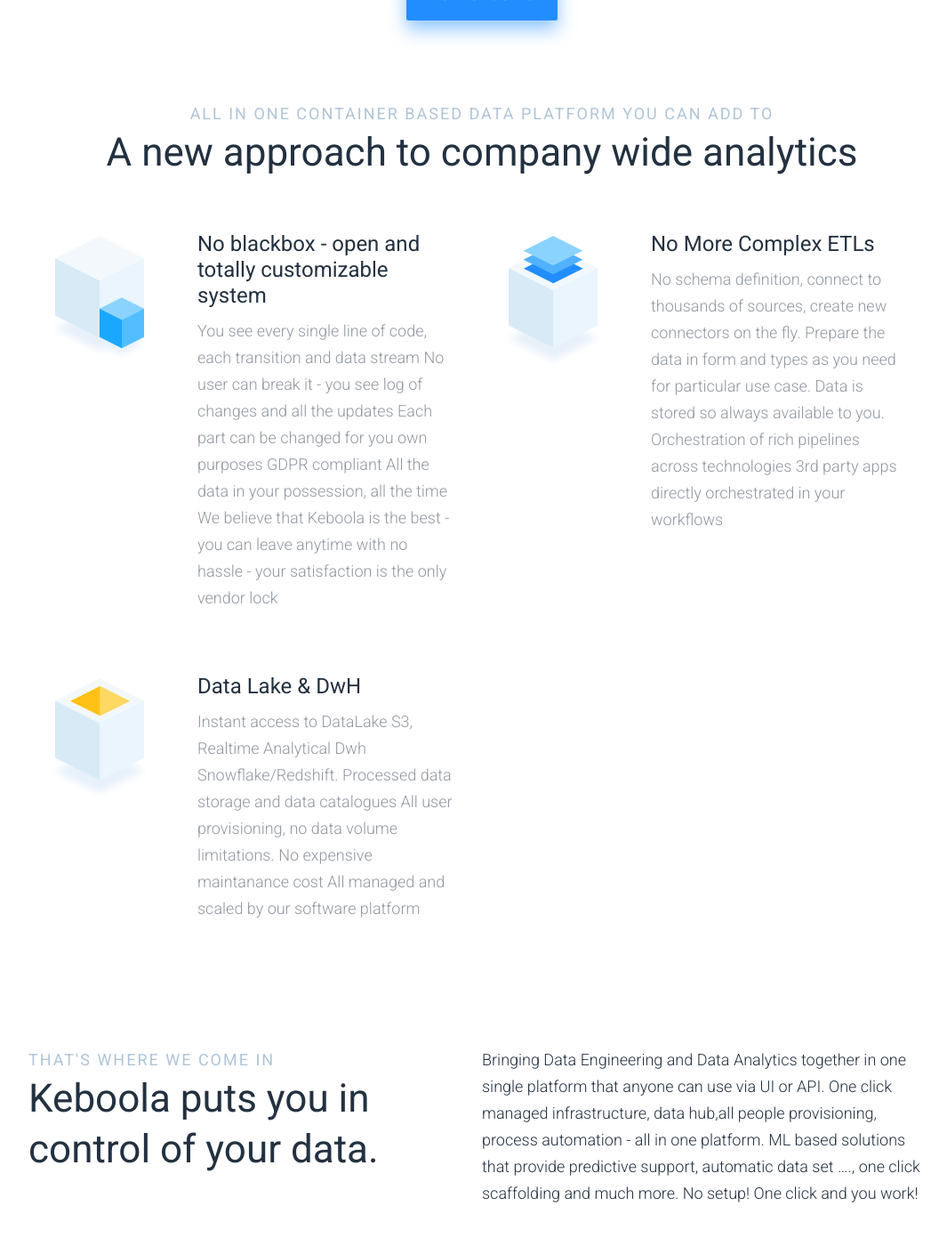
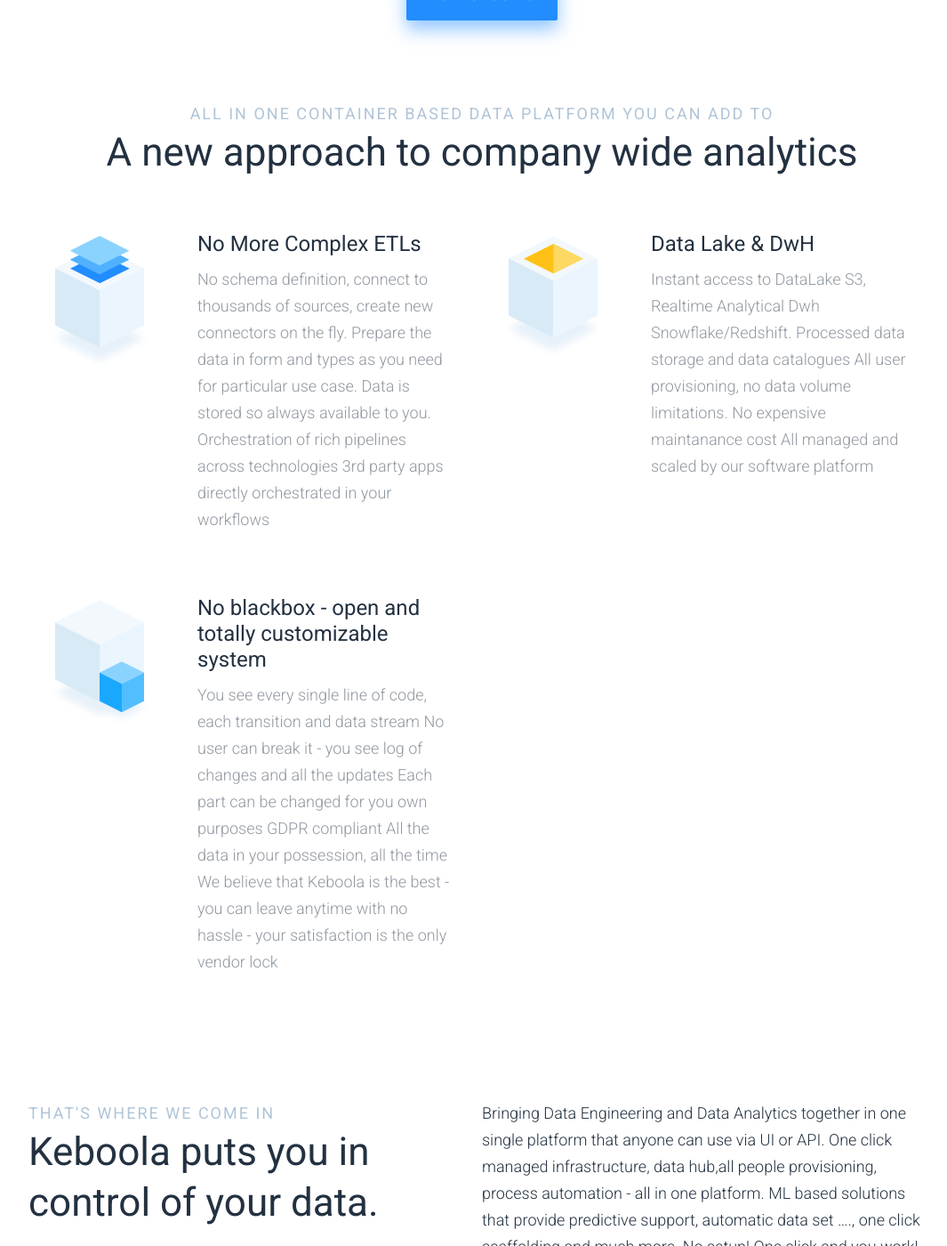
Before and after one commit to keboola/website, a Jekyll site: the page built from _product/index.md, in a window 1280 px wide and 1400 px high, scrolled down 1152 px. Shown: the whole window at 89% size, without its empty margins (98-1163 px from the left). Built offline with Jekyll 4.4.1, drawn with Linux system fonts in a browser that asks for light colours; nearby versions of some CDN libraries; part of the change alters nothing that is shown.

```diff
--- a/_product/index.md
+++ b/_product/index.md
@@ -20,15 +20,6 @@ page_sections:
   subheadline: all in one container based data platform you can add to
   headline: A new approach to company wide analytics
   list:
-  - icotype: blueright
-    title: " No blackbox - open and totally customizable system"
-    desc: |
-      You see every single line of code, each transition and data stream
-      No user can break it - you see log of changes and all the updates
-      Each part can be changed for you own purposes
-      GDPR compliant
-      All the data in your possession, all the time
-      We believe that Keboola is the best - you can leave anytime with no hassle - your satisfaction is the only vendor lock
   - icotype: blue
     title: No More Complex ETLs
     desc: No schema definition, connect to thousands of sources, create new connectors
@@ -42,6 +33,15 @@ page_sections:
       All user provisioning, no data volume limitations.
       No expensive maintanance cost
       All managed and scaled by our software platform
+  - icotype: blueright
+    title: " No blackbox - open and totally customizable system"
+    desc: |
+      You see every single line of code, each transition and data stream
+      No user can break it - you see log of changes and all the updates
+      Each part can be changed for you own purposes
+      GDPR compliant
+      All the data in your possession, all the time
+      We believe that Keboola is the best - you can leave anytime with no hassle - your satisfaction is the only vendor lock
 - template: article-with-perex
   block: article-with-perex
   subheadline: THAT'S WHERE WE COME IN
```
